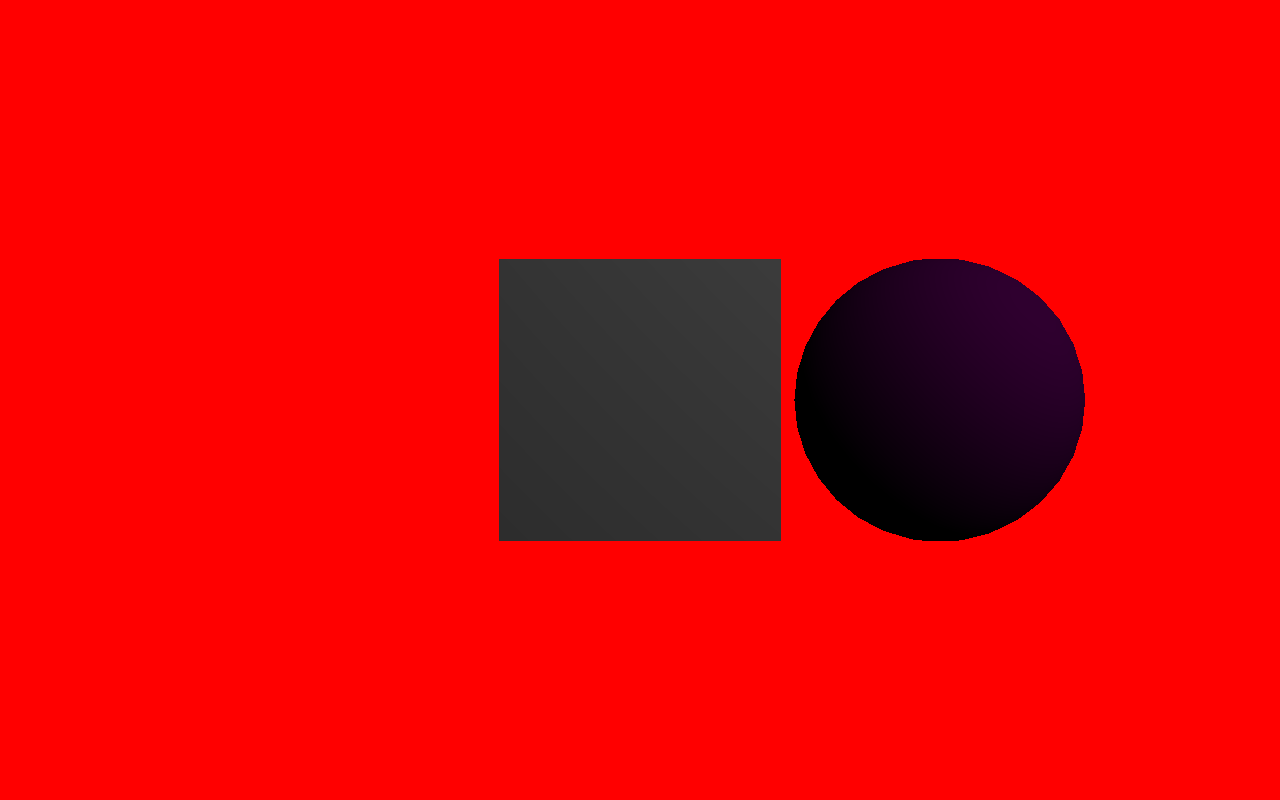
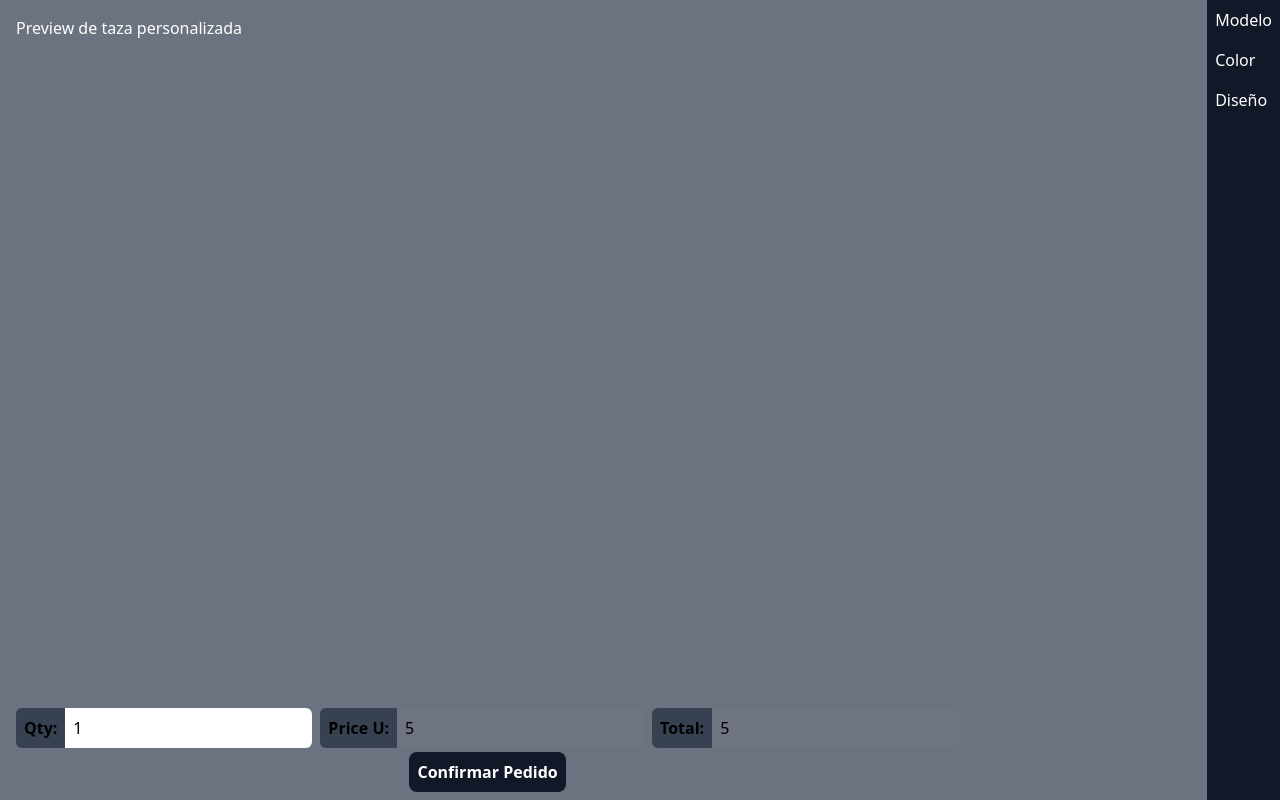
Before and after one commit to dexterx17/maps, a website built with webpack: page index.html in a window 1280 px wide. Built offline with nearby package versions, Linux system fonts and the light colour scheme.

Commit message:
prototype cup personalizer

```diff
--- a/index.html
+++ b/index.html
@@ -4,15 +4,56 @@
     <meta charset="UTF-8">
     <meta http-equiv="X-UA-Compatible" content="IE=edge">
     <meta name="viewport" content="width=device-width, initial-scale=1.0">
-    <link rel="stylesheet" href="css/app.css">
-    <title>Typescript and maps</title>
+    <title>Cup Personalizer</title>
+    <link href="/css/dist.css" rel="stylesheet">
 </head>
 <body>
-    <main id="scene-container">
-        <button id="btn-iniciar">Iniciar</button>
+    <main>
+        <div>
+            <section class="flex  h-screen">
+                <article class="p-4 bg-gray-500 w-full h-full">
+                    <h2 class="text-white">Preview de taza personalizada</h2>
+                </article>
+                <aside class="absolute h-full right-0 bg-gray-900" >
+                    <div class="flex flex-col text-white ">
+                        <div class="toolbar-item p-2">
+                            Modelo
+                        </div>
+                        <div class="toolbar-item p-2">
+                            Color
+                        </div>
+                        <div class="toolbar-item p-2">
+                            Diseño
+                        </div>
+                    </div>
+                </aside>
+            </section>
+            <div class="absolute bottom-0 mb-2 ml-4">
+                <div class="resumen-bar flex flex-col md:flex-row gap-2">
+                    <div class="flex bg-gray-700 rounded-md">
+                        <strong class="p-2">
+                            Qty:
+                        </strong>
+                        <input type="number" value="1" class="px-2 rounded-r-md">
+                    </div>
+                    <div class="flex bg-gray-700 rounded-md">
+                        <strong class="p-2">
+                            Price U:
+                        </strong>
+                        <input readonly disabled type="text" value="5" class="px-2 rounded-r-md">
+                    </div>
+                    <div class="flex bg-gray-700 rounded-md ">
+                        <strong class="p-2">
+                            Total:
+                        </strong>
+                        <input readonly disabled type="text" value="5" class="px-2 rounded-r-md">
+                    </div>
+                </div>
+                <div class="mt-1 flex justify-center">
+                    <button class="p-2 bg-gray-900 rounded-lg text-white font-semibold">Confirmar Pedido</button>
+                </div>
+            </div>
+        </div>
     </main>
-
-    </canvas>
-    <script src="dist/main.js"></script>
 </body>
 </html>
--- a/package.json
+++ b/package.json
@@ -16,6 +16,7 @@
     "@types/dat.gui": "^0.7.7",
     "@types/three": "^0.148.1",
     "lite-server": "^2.6.1",
+    "tailwindcss": "^3.2.4",
     "ts-loader": "^9.4.2",
     "ts-node": "^10.9.1",
     "webpack": "^5.75.0",
--- /dev/null
+++ b/src/css/cups.css
@@ -0,0 +1,3 @@
+@tailwind base;
+@tailwind components;
+@tailwind utilities;
--- /dev/null
+++ b/tailwind.config.js
@@ -0,0 +1,11 @@
+/** @type {import('tailwindcss').Config} */
+module.exports = {
+    content: [
+        "./src/**/*.{html,js}",
+        "./*.{html,js}",
+    ],
+    theme: {
+        extend: {},
+    },
+    plugins: [],
+}
```
Also changed, not shown: index2.html (added, +18 -0 lines), README.md, bs-config.js (added), css/dist.css (added), 1 other file.
